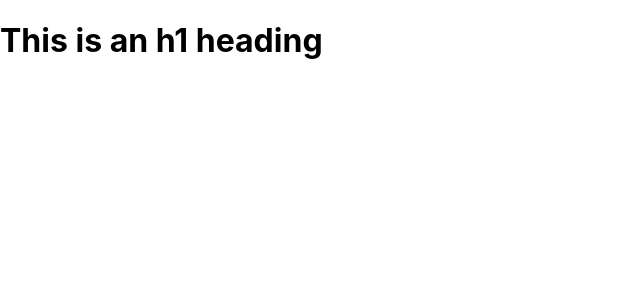
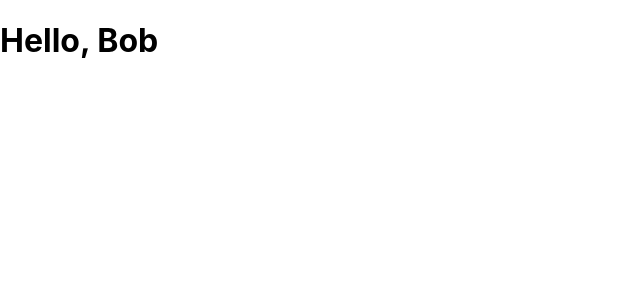
Before and after one commit to Tatonka-Huygens/firstapp, a React (Create React App) app: page / in a window 1280 px wide. Shown: the top 300 px of the page, without its empty margins (0-640 px from the left). Built offline with nearby package versions, Linux system fonts and the light colour scheme.

Commit message:
:P~ third commit

```diff
--- a/src/App.js
+++ b/src/App.js
@@ -1,9 +1,9 @@
-import Heading from "./Heading"
+import Heading from "./Heading";
 
 function App() {
   return (
     <div className="App">
-       <Heading />
+       <Heading firstName="Bob"/>
     </div>
   );
 }
--- a/src/Heading.js
+++ b/src/Heading.js
@@ -1,7 +1,7 @@
-function Heading() {
+function Heading(props) {
         return (
-            <h1>This is an h1 heading</h1>
+            <h1>Hello, {props.firstName}</h1>
         )
     }
 
-    export default Heading;
+export default Heading;
```
